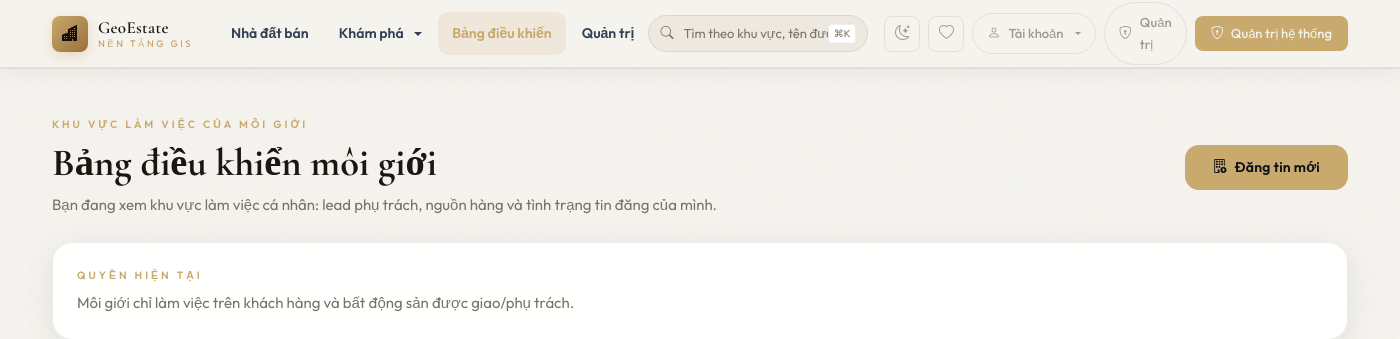
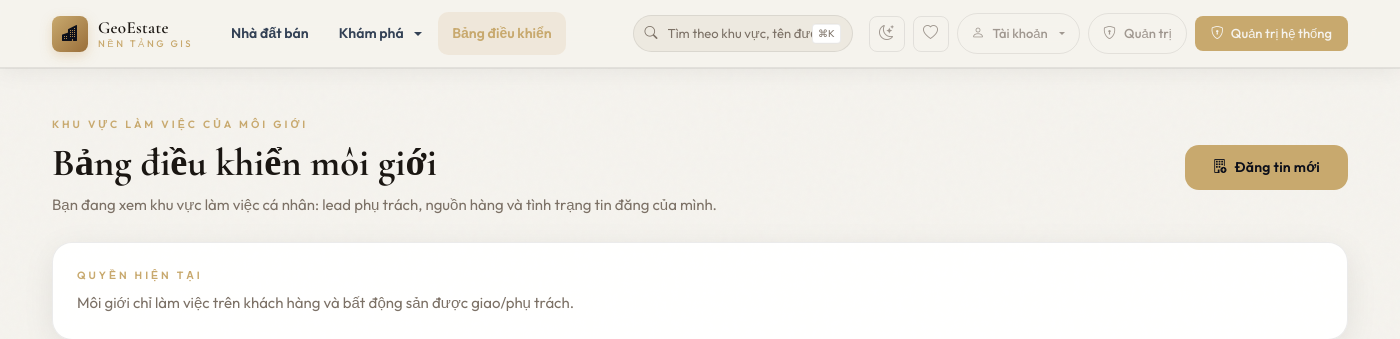
Before and after one commit to LogGuye/WebGIS, a Django app: page /leads/dashboard/staff/ in a window 1400 px wide. Shown: the top 339 px of the page. Run offline with Django 5.2, Linux system fonts and the light colour scheme; the visitor is signed in with stand-in values (Sample User, id 1); data that the repository does not hold is empty.

Commit message:
Make admin dashboard the primary management entry

```diff
--- a/leads/views.py
+++ b/leads/views.py
@@ -117,8 +117,11 @@ def dashboard(request):
         ]
         dashboard_note = "Bạn đang xem toàn bộ hệ thống: hàng tồn, lead, môi giới và hiệu suất chung."
         dashboard_actions = [
-            ("/admin/", "Quản trị hệ thống"),
-            ("/accounts/profile/", "Quản lý hồ sơ"),
+            ("/admin/properties/property/add/", "Thêm bất động sản"),
+            ("/admin/properties/property/", "Quản lý bất động sản"),
+            ("/admin/leads/lead/", "Quản lý khách hàng"),
+            ("/admin/accounts/agent/", "Quản lý môi giới"),
+            ("/admin/accounts/userprofile/", "Quản lý tài khoản"),
         ]
     else:
         pending_tasks = [
--- a/templates/base.html
+++ b/templates/base.html
@@ -796,12 +796,6 @@
               Khách hàng
             </a>
           </li>
-          {% elif is_admin_role %}
-          <li class="nav-item">
-            <a class="nav-link" href="/admin/">
-              Quản trị
-            </a>
-          </li>
           {% endif %}
           {% endif %}
         </ul>
--- a/templates/leads/dashboard.html
+++ b/templates/leads/dashboard.html
@@ -10,7 +10,7 @@
       <p style="color:var(--text-muted);margin:0">{{ dashboard_note }}</p>
     </div>
     {% if dashboard_role == 'admin' %}
-    <a href="/admin/" class="btn-geo-primary"><i class="bi bi-shield-lock"></i> Quản trị hệ thống</a>
+    <a href="/admin/properties/property/" class="btn-geo-primary"><i class="bi bi-sliders"></i> Quản lý hệ thống</a>
     {% else %}
     <a href="{% url 'properties:create' %}" class="btn-geo-primary"><i class="bi bi-building-add"></i> Đăng tin mới</a>
     {% endif %}
```
